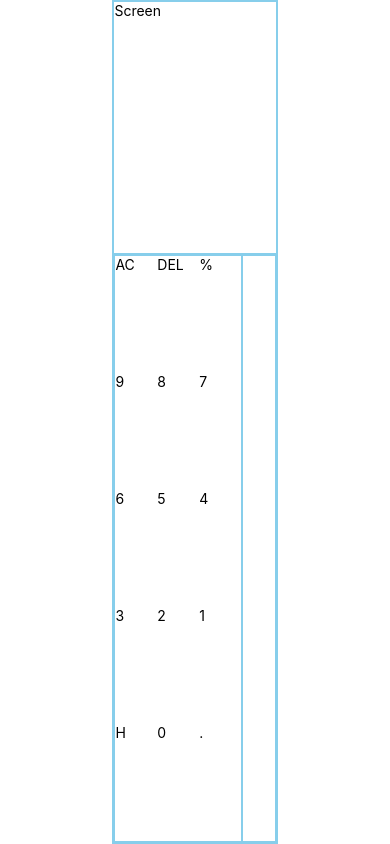
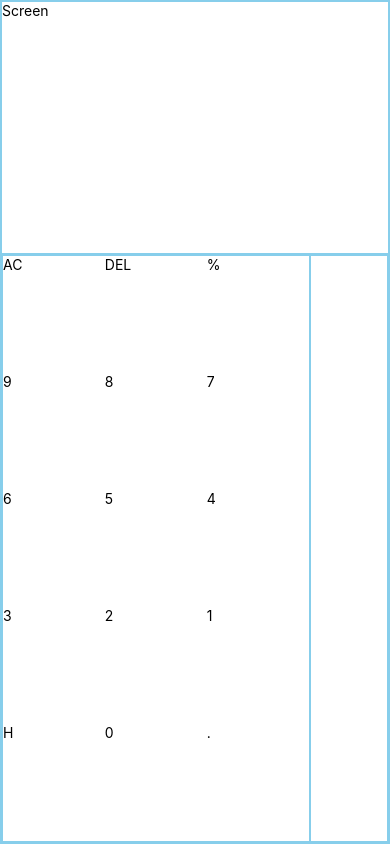
Before and after one commit to D-Coder135/CalC-App_React-Native, a React Native app: screen / in a window 390 px wide. Built offline with nearby package versions, Linux system fonts and the light colour scheme.

Commit message:
comment out some part of the code

```diff
--- a/App.js
+++ b/App.js
@@ -1,4 +1,3 @@
-import { StatusBar } from 'expo-status-bar';
 import React from 'react';
 import { StyleSheet, Text, View } from 'react-native';
 import Constants from 'expo-constants';
@@ -7,7 +6,6 @@ import Calculator from './components/Calculator';
 export default function App() {
   return (
     <View style={styles.container}>
-      <StatusBar style="auto" />
       <Calculator />
     </View>
   );
@@ -17,7 +15,7 @@ const styles = StyleSheet.create({
   container: {
     flex: 1,
     // backgroundColor: 'skyblue',
-    alignItems: 'center',
+    // alignItems: 'center',
     justifyContent: 'center',
     paddingTop: Constants.statusBarHeight,
     // padding: 8,
```
